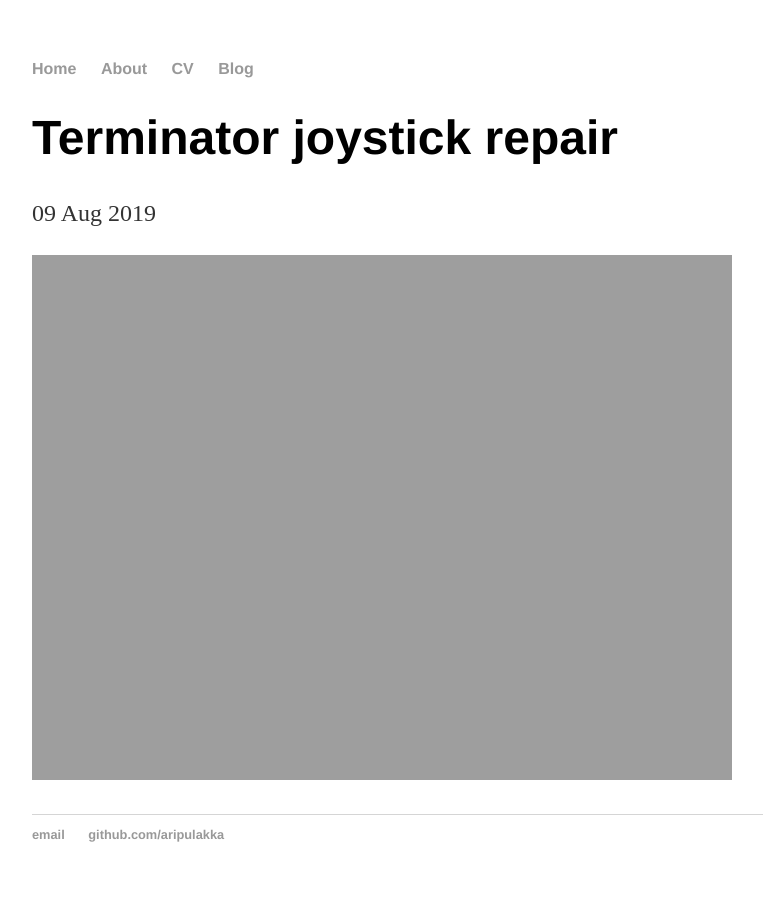
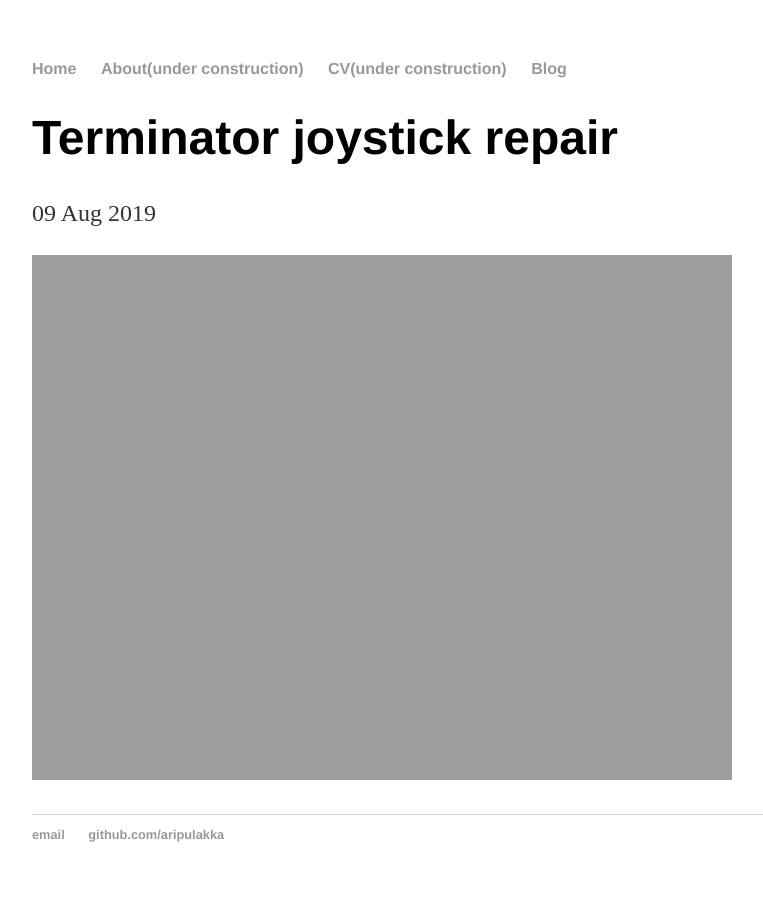
Before and after one commit to aripulakka/aripulakka.github.io, a Jekyll site: the page built from _posts/2019-08-09-terminator-joystick-repair.md, in a window 1280 px wide. Shown: the whole page, without its empty margins (160-923 px from the left). Built offline with Jekyll 4.4.1, drawn with Linux system fonts in a browser that asks for light colours.

Commit message:
Update default.html

```diff
--- a/_layouts/default.html
+++ b/_layouts/default.html
@@ -9,8 +9,8 @@
 			<nav>
 	    		<ul>
 	        		<li><a href="/">Home</a></li>
-		        	<li><a href="/about">About</a></li>
-	        		<li><a href="/cv">CV</a></li>
+		        	<li><a href="/about">About(under construction)</a></li>
+	        		<li><a href="/cv">CV(under construction)</a></li>
 	        		<li><a href="/blog">Blog</a></li>
 	    		</ul>
 			</nav>
```
